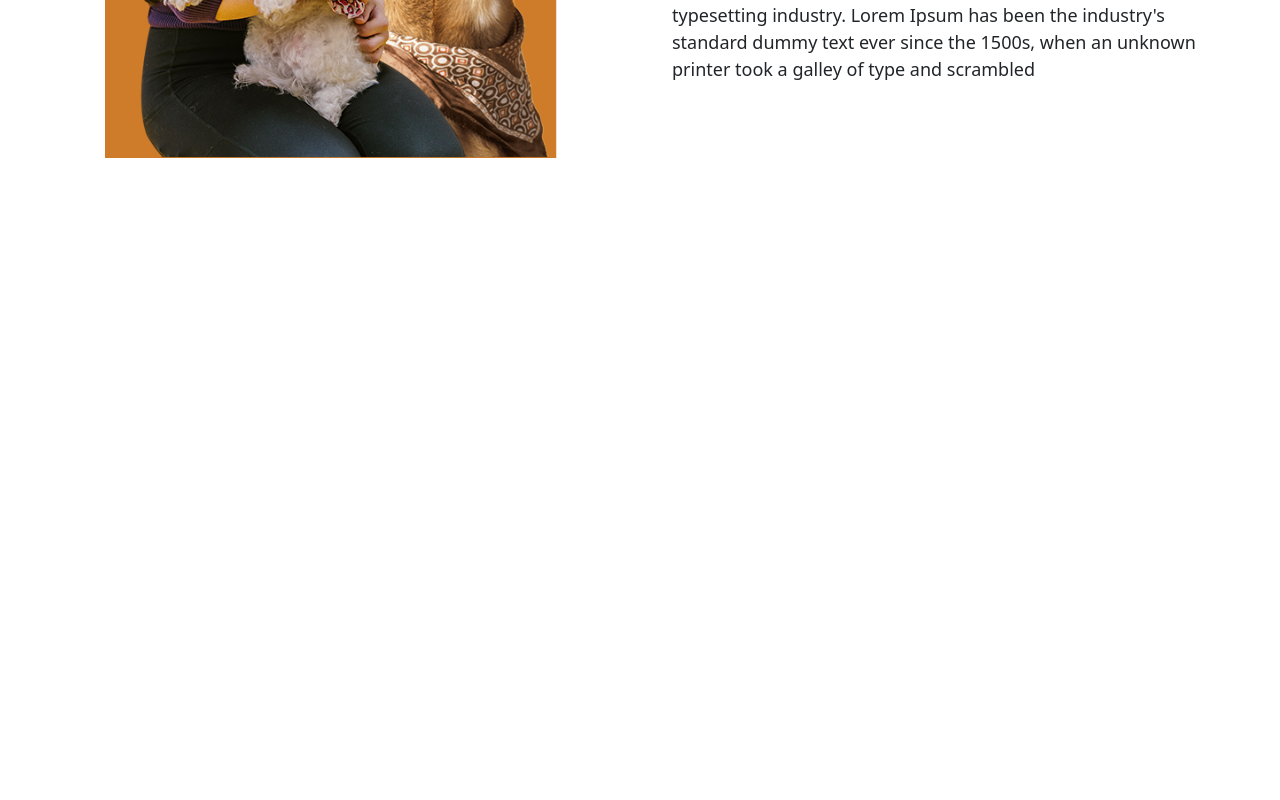
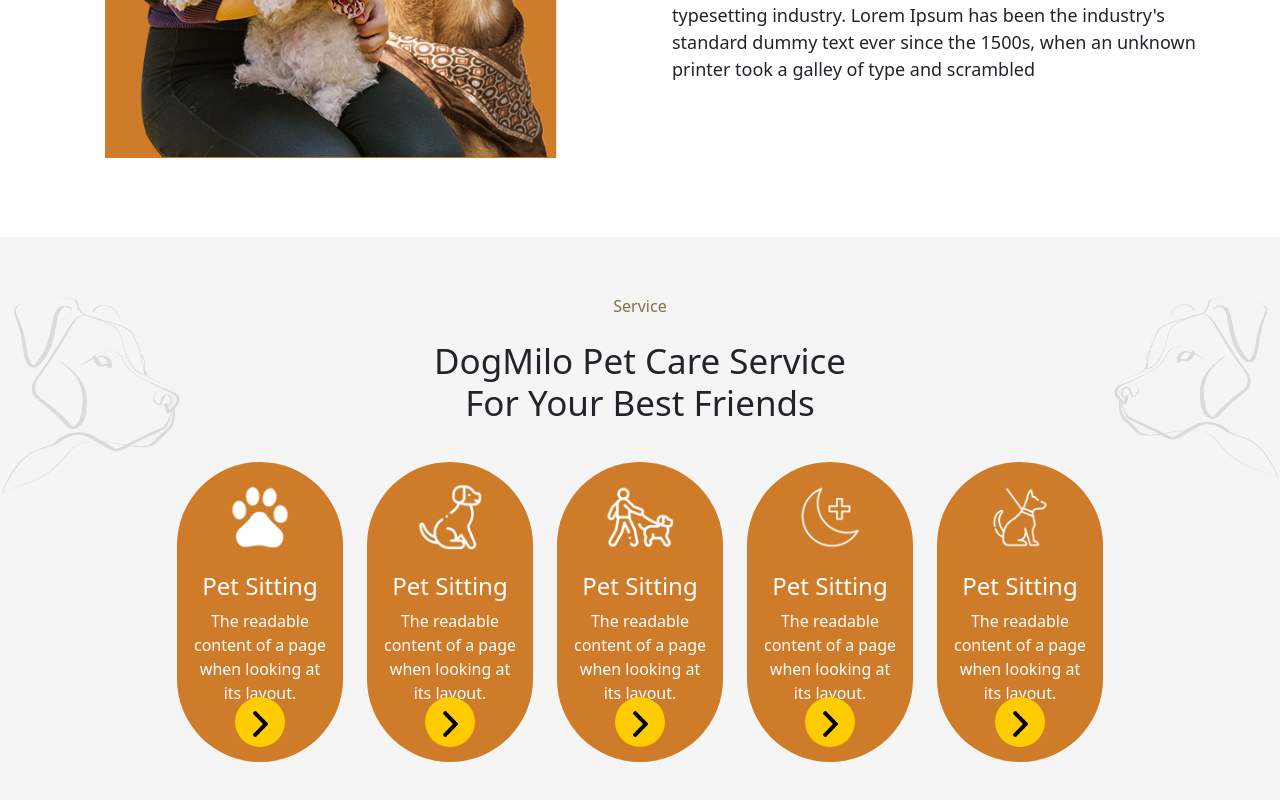
Before and after one commit to GLCVLL/proj-html-vuejs, a Vue app: page / in a window 1280 px wide. Shown: the part 1184-1984 px from the top of the page. Before the commit the page ends 1421 px from the top, so only its background shows below. Built offline with nearby package versions, Linux system fonts and the light colour scheme.

Commit message:
added services section to app main

```diff
--- a/src/components/Main/ServicesSection.vue
+++ b/src/components/Main/ServicesSection.vue
@@ -4,6 +4,169 @@
 }
 </script>
 
-<template></template>
+<template>
+    <section>
+        <div class="img-right">
+            <img src="../../assets/img/dog-logo.png" alt="dog logo">
+        </div>
+        <div class="img-left">
+            <img src="../../assets/img/dog-left.png" alt="dog logo">
+        </div>
+        <h6>Service</h6>
+        <h2>DogMilo Pet Care Service <br>
+            For Your Best Friends
+        </h2>
+        <div class="container">
+            <div class="row d-flex justify-content-center">
+                <div class="col-md-2">
+                    <div class="pet-services">
+                        <div class="pet-img">
+                            <img src="../../assets/img/d-1.png" alt="dog-foot">
+                        </div>
+                        <h4>Pet Sitting</h4>
+                        <p>The readable content of a page when looking at its layout.</p>
+                        <div class="right-arrow">
+                            <a href="#"><img src="../../assets/img/right.png" alt="right arrow"></a>
+                        </div>
+                    </div>
+                </div>
+                <div class="col-md-2">
+                    <div class="pet-services">
+                        <div class="pet-img">
+                            <img src="../../assets/img/d-2.png" alt="dog-foot">
+                        </div>
+                        <h4>Pet Sitting</h4>
+                        <p>The readable content of a page when looking at its layout.</p>
+                        <div class="right-arrow">
+                            <a href="#"><img src="../../assets/img/right.png" alt="right arrow"></a>
+                        </div>
+                    </div>
+                </div>
+                <div class="col-md-2">
+                    <div class="pet-services">
+                        <div class="pet-img">
+                            <img src="../../assets/img/d-3.png" alt="dog-foot">
+                        </div>
+                        <h4>Pet Sitting</h4>
+                        <p>The readable content of a page when looking at its layout.</p>
+                        <div class="right-arrow">
+                            <a href="#"><img src="../../assets/img/right.png" alt="right arrow"></a>
+                        </div>
+                    </div>
+                </div>
+                <div class="col-md-2">
+                    <div class="pet-services">
+                        <div class="pet-img">
+                            <img src="../../assets/img/d-4.png" alt="dog-foot">
+                        </div>
+                        <h4>Pet Sitting</h4>
+                        <p>The readable content of a page when looking at its layout.</p>
+                        <div class="right-arrow">
+                            <a href="#"><img src="../../assets/img/right.png" alt="right arrow"></a>
+                        </div>
+                    </div>
+                </div>
+                <div class="col-md-2">
+                    <div class="pet-services">
+                        <div class="pet-img">
+                            <img src="../../assets/img/d-5.png" alt="dog-foot">
+                        </div>
+                        <h4>Pet Sitting</h4>
+                        <p>The readable content of a page when looking at its layout.</p>
+                        <div class="right-arrow">
+                            <a href="#"><img src="../../assets/img/right.png" alt="right arrow"></a>
+                        </div>
+                    </div>
+                </div>
+            </div>
+        </div>
+    </section>
+</template>
 
-<style scoped lang="scss"></style>
+<style scoped lang="scss">
+@use '../../assets/scss/_vars.scss' as *;
+
+section {
+    padding: 60px 0 60px 0;
+    background-color: $bg-color;
+    position: relative;
+}
+
+img {
+    max-width: 100%;
+}
+
+.img-right {
+    position: absolute;
+    left: 87%;
+}
+
+.img-left {
+    position: absolute;
+    left: 0;
+
+    img {
+        width: 60%;
+    }
+}
+
+h6 {
+    text-align: center;
+    padding: 0 0 16px 0;
+    color: #7f7045;
+}
+
+h2 {
+    text-align: center;
+    padding: 0 0 30px 0;
+    font-size: 35px;
+}
+
+.pet-services {
+    background-color: $bg-primary-color;
+    border-radius: 99px;
+    height: 300px;
+    text-align: center;
+    padding: 20px 15px 1px;
+    color: white;
+    transition: background-color 1s;
+    position: relative;
+
+    &:hover {
+        background-color: $bg-social-color;
+    }
+}
+
+.pet-img {
+    width: 100px;
+    margin: auto;
+
+    img {
+        width: 70px;
+        margin-bottom: 20px;
+    }
+}
+
+.right-arrow {
+    width: 50px;
+    height: 50px;
+    border-radius: 50%;
+    background-color: $bg-secondary-color;
+    position: absolute;
+    left: 0;
+    right: 0;
+    bottom: 15px;
+    margin: 0 auto;
+
+    a {
+        display: block;
+        margin: 0 auto;
+        line-height: 50px;
+    }
+
+    img {
+        width: 25px;
+        padding: 5px;
+    }
+}
+</style>
```
